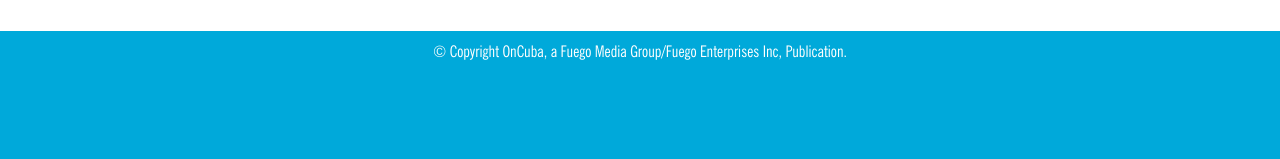
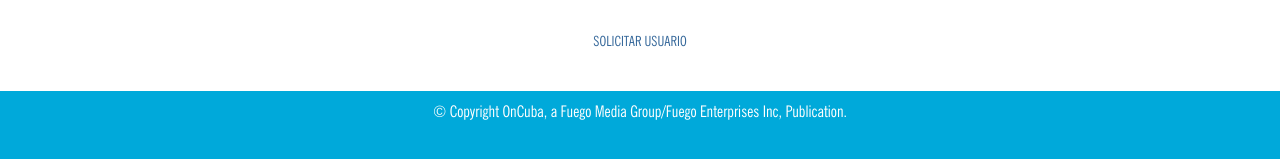
Before and after one commit to claupa/contacts, a Django app: template crmapp/templates/login.html in a window 1280 px wide. Shown: the part 290-449 px from the top of the page. Run offline with Django 3.2, Linux system fonts and the light colour scheme; the template is opened without the code that fills it, so the values that code supplies are empty, except form fields; tables that the repository leaves empty hold one stand-in row (values such as "Sample post"); form fields are guessed from the names that the template uses; parts of the project's set-up code (start-up, migrations or seed data) failed here and were passed over; some libraries are stand-ins or nearby versions.

Commit message:
Added Solicitar Usuario on Login

```diff
--- a/crmapp/templates/login.html
+++ b/crmapp/templates/login.html
@@ -14,19 +14,21 @@
                 <div class="col-xs-12 col-md-6 col-lg-6 text-md-right text-lg-right text-xs-center">Contraseña:</div>
                 <div class="col-xs-12 col-md-6 col-lg-6 text-md-left text-lg-left text-xs-center">{{form.password}}</div>
             </div>
-            {% if form.non_field_errors%}
-            {% for error in form.non_field_errors%}
+            {% if form.non_field_errors%} {% for error in form.non_field_errors%}
             <div class="row create-contact-errors">
                 <div class="col-xs-12 col-md-12 col-lg-12">{{error}}</div>
             </div>
-            {% endfor %}
-            {% endif %}
+            {% endfor %} {% endif %}
             <div class="row submit-button">
                 <input type="submit" value="Entrar" class="btn btn-primary text-center submit-button" />
             </div>
+
             <input type="hidden" name="next" value="{{next}}" />
 
         </form>
     </div>
+    <div class="row submit-button">
+        <a href="{%url 'solicitar-usuario' %}">Solicitar Usuario</a>
+    </div>
 </div>
 {% endblock content %}
```
